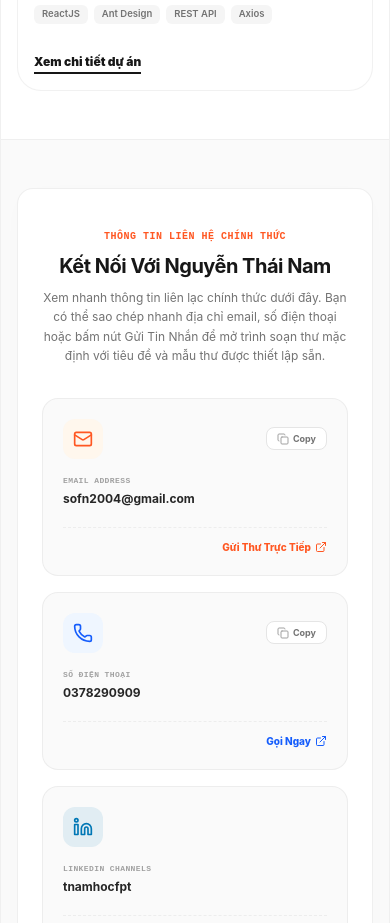
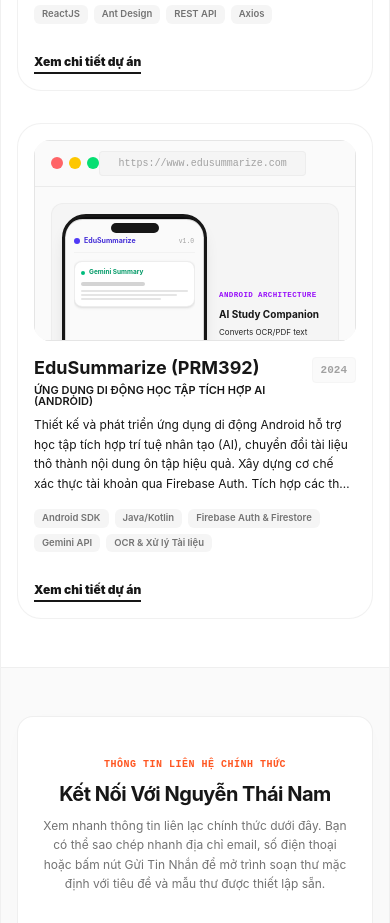
Before and after one commit to namt-fptu/portfolio_tnam, a React (Vite) app: page / in a window 390 px wide. Shown: the part 8400-9323 px from the top of the page. Built offline with nearby package versions, Linux system fonts and the light colour scheme.

Commit message:
feat: add PRM392 EduSummarize Android project details and mobile mockup to portfolio

```diff
--- a/src/components/SelectedWorks.tsx
+++ b/src/components/SelectedWorks.tsx
@@ -204,6 +204,8 @@
                           ? (language === "vi" ? "Lập trình viên SAP" : "SAP Developer")
                           : activeProject.id === "proj-2"
                           ? (language === "vi" ? "Lập trình viên Fullstack" : "Fullstack Developer")
+                          : activeProject.id === "proj-4"
+                          ? (language === "vi" ? "Lập trình viên Android" : "Android Developer")
                           : (language === "vi" ? "Lập trình viên Frontend" : "Frontend Developer")}
                       </span>
                     </div>
@@ -218,6 +220,8 @@
                           ? "ABAP, RAP unmanaged, CDS"
                           : activeProject.id === "proj-2"
                           ? "NextJS, Firebase, Tailwind"
+                          : activeProject.id === "proj-4"
+                          ? "Android SDK, Firebase, Gemini"
                           : "React, Antd, Axios, REST"}
                       </span>
                     </div>
@@ -273,6 +277,25 @@
                           <div className="flex items-center gap-2">
                             <Check className="w-4 h-4 text-emerald-600 bg-emerald-50 rounded-full p-0.5 shrink-0" />
                             <span>{language === "vi" ? "Cơ chế đáp ứng hoàn hảo trên mọi kích cỡ thiết bị" : "Optimized responsive layout scaling models"}</span>
+                          </div>
+                        </>
+                      ) : activeProject.id === "proj-4" ? (
+                        <>
+                          <div className="flex items-center gap-2">
+                            <Check className="w-4 h-4 text-emerald-600 bg-emerald-50 rounded-full p-0.5 shrink-0" />
+                            <span>{language === "vi" ? "Xác thực người dùng bảo mật bằng Firebase Auth" : "Secure authentication using Firebase Auth"}</span>
+                          </div>
+                          <div className="flex items-center gap-2">
+                            <Check className="w-4 h-4 text-emerald-600 bg-emerald-50 rounded-full p-0.5 shrink-0" />
+                            <span>{language === "vi" ? "Trích xuất OCR, tài liệu PDF, DOCX tự động" : "Automated OCR, PDF, and DOCX document parser"}</span>
+                          </div>
+                          <div className="flex items-center gap-2">
+                            <Check className="w-4 h-4 text-emerald-600 bg-emerald-50 rounded-full p-0.5 shrink-0" />
+                            <span>{language === "vi" ? "Sinh tóm tắt, flashcard, trắc nghiệm qua Gemini API" : "GenAI summaries, flashcards, & quizzes via Gemini"}</span>
+                          </div>
+                          <div className="flex items-center gap-2">
+                            <Check className="w-4 h-4 text-emerald-600 bg-emerald-50 rounded-full p-0.5 shrink-0" />
+                            <span>{language === "vi" ? "Thuật toán lặp lại ngắt quãng Leitner ôn tập" : "Leitner spaced repetition learning models"}</span>
                           </div>
                         </>
                       ) : (
--- a/src/components/WebMockup.tsx
+++ b/src/components/WebMockup.tsx
@@ -292,6 +292,97 @@
               <span>Available 24/7 Portal Support</span>
             </div>
           </div>
+        ) : type === "edusummarize" ? (
+          <div className="flex-1 flex items-center justify-center bg-neutral-100 p-2.5 rounded-xl border border-neutral-200/50">
+            {/* Phone Container */}
+            <div className="w-[145px] aspect-[9/18.5] bg-[#0c0c0d] border-[3px] border-neutral-850 rounded-[1.5rem] shadow-lg overflow-hidden flex flex-col relative shrink-0">
+
+              {/* Dynamic Island Notch */}
+              <div className="w-12 h-2.5 bg-neutral-900 rounded-full mx-auto absolute top-1.5 left-1/2 -translate-x-1/2 z-20" />
+
+              {/* App Screen */}
+              <div className="flex-1 bg-neutral-50 rounded-[1.1rem] overflow-hidden flex flex-col justify-between p-2 mt-0.5 relative border border-neutral-950/15">
+
+                {/* App Header */}
+                <div className="flex justify-between items-center pb-1.5 border-b border-neutral-200/40 text-[7px] mt-2">
+                  <div className="flex items-center gap-1 font-bold text-indigo-700">
+                    <div className="w-1.5 h-1.5 bg-indigo-600 rounded-sm"></div>
+                    <span>EduSummarize</span>
+                  </div>
+                  <span className="text-neutral-400 font-mono scale-90">v1.0</span>
+                </div>
+
+                {/* Main Body */}
+                <div className="flex-1 py-2 flex flex-col justify-between overflow-hidden gap-1.5">
+
+                  {/* Summary Result Card */}
+                  <div className="bg-white border border-neutral-200/70 p-1.5 rounded-lg shadow-sm space-y-1">
+                    <div className="flex items-center gap-1 text-emerald-600 font-bold text-[6.5px]">
+                      <div className="w-1 h-1 rounded-full bg-emerald-500"></div>
+                      <span>Gemini Summary</span>
+                    </div>
+                    <div className="h-1 w-16 bg-neutral-300 rounded"></div>
+                    <div className="space-y-0.5">
+                      <div className="h-0.5 w-full bg-neutral-200 rounded"></div>
+                      <div className="h-0.5 w-[90%] bg-neutral-200 rounded"></div>
+                      <div className="h-0.5 w-[75%] bg-neutral-200 rounded"></div>
+                    </div>
+                  </div>
+
+                  {/* Features quick grid */}
+                  <div className="grid grid-cols-2 gap-1">
+                    <div className="bg-white border border-neutral-200/50 p-1 rounded-md text-center flex flex-col justify-between items-center aspect-square">
+                      <span className="text-[12px]">🎴</span>
+                      <span className="text-[5px] font-bold text-neutral-600 leading-none">Flashcards</span>
+                      <div className="w-4 h-0.5 bg-indigo-200 rounded mt-0.5"></div>
+                    </div>
+                    <div className="bg-white border border-neutral-200/50 p-1 rounded-md text-center flex flex-col justify-between items-center aspect-square">
+                      <span className="text-[12px]">📝</span>
+                      <span className="text-[5px] font-bold text-neutral-600 leading-none">Practice Quiz</span>
+                      <div className="w-5 h-0.5 bg-purple-200 rounded mt-0.5"></div>
+                    </div>
+                  </div>
+
+                  {/* Audio note player mini bar */}
+                  <div className="bg-indigo-50 border border-indigo-100 rounded-md p-1 flex items-center justify-between">
+                    <div className="flex items-center gap-1">
+                      <span className="text-[7px]">🔊</span>
+                      <span className="text-[5px] font-mono text-indigo-700 font-bold font-semibold">Audio Note.mp3</span>
+                    </div>
+                    <div className="w-8 h-1 bg-indigo-200 rounded overflow-hidden">
+                      <div className="bg-indigo-600 h-full w-[60%]"></div>
+                    </div>
+                  </div>
+
+                </div>
+
+                {/* Navigation Bar bottom */}
+                <div className="border-t border-neutral-200/50 pt-1 flex justify-around items-center text-[7px] text-neutral-400 font-medium">
+                  <span className="text-indigo-600">🏠</span>
+                  <span>📚</span>
+                  <span>⚙️</span>
+                </div>
+
+              </div>
+
+            </div>
+
+            {/* Explanatory notes beside phone inside the card */}
+            <div className="flex-1 pl-3 text-neutral-800 flex flex-col justify-center gap-1.5 max-w-[200px]">
+              <span className="text-[7.5px] font-mono font-bold text-purple-600 uppercase tracking-wider block">ANDROID ARCHITECTURE</span>
+              <h4 className="text-[10px] lg:text-[11px] font-bold text-neutral-900 leading-tight">
+                AI Study Companion
+              </h4>
+              <p className="text-[8px] text-neutral-550 leading-relaxed font-sans font-normal">
+                Converts OCR/PDF text inputs into customized audio lectures, flashcards, and quizzes using the Google Gemini model.
+              </p>
+              <div className="flex gap-1 flex-wrap mt-0.5">
+                <span className="px-1.5 py-0.5 bg-purple-50 text-purple-600 rounded text-[6.5px] font-mono font-bold border border-purple-100">Firebase Auth</span>
+                <span className="px-1.5 py-0.5 bg-indigo-50 text-indigo-600 rounded text-[6.5px] font-mono font-bold border border-indigo-100">Firestore</span>
+              </div>
+            </div>
+
+          </div>
         ) : (
           // moovin layout
           <div className="flex-1 flex flex-col justify-between text-[#3d2719]">
--- a/src/data.ts
+++ b/src/data.ts
@@ -89,6 +89,19 @@
     bgColor: "bg-teal-50/50",
     link: "#",
     featured: true
+  },
+  {
+    id: "proj-4",
+    title: "EduSummarize (PRM392)",
+    category: "AI-Powered Android Learning Application",
+    period: "2024",
+    description: "Designed and developed an AI-powered Android learning application focused on transforming raw documents into structured revision materials. Built secure user authentication using Firebase Auth. Integrated OCR, PDF, and DOCX text-extraction pipelines to ingest diverse document formats. Connected the Google Gemini API to automatically generate content summaries, flashcards, and quizzes. Implemented a Leitner-system spaced repetition flashcard review interface and structured multiple-choice quiz boards. Saved text summaries and generated audio notes securely using Cloud Firestore and Firebase Storage.",
+    tags: ["Android SDK", "Java/Kotlin", "Firebase Auth & Firestore", "Gemini API", "OCR & Document Processing"],
+    mockImageUrl: "edusummarize",
+    accentColor: "from-purple-600 to-indigo-600",
+    bgColor: "bg-purple-50/50",
+    link: "#",
+    featured: false
   }
 ];
 
@@ -254,6 +267,19 @@
     bgColor: "bg-teal-50/50",
     link: "#",
     featured: true
+  },
+  {
+    id: "proj-4",
+    title: "EduSummarize (PRM392)",
+    category: "Ứng dụng di động học tập tích hợp AI (Android)",
+    period: "2024",
+    description: "Thiết kế và phát triển ứng dụng di động Android hỗ trợ học tập tích hợp trí tuệ nhân tạo (AI), chuyển đổi tài liệu thô thành nội dung ôn tập hiệu quả. Xây dựng cơ chế xác thực tài khoản qua Firebase Auth. Tích hợp các thư viện OCR, trích xuất text từ tệp PDF và DOCX. Kết nối trực tiếp với API Google Gemini để tự động sinh bản tóm tắt, bộ flashcard học tập và câu hỏi trắc nghiệm ôn tập. Triển khai giao diện học tập theo thẻ ghi nhớ (flashcard) hỗ trợ thuật toán ôn tập lặp lại ngắt quãng (Spaced Repetition) và bảng làm bài trắc nghiệm tính điểm. Lưu trữ bảo mật dữ liệu văn bản và các tệp âm thanh (audio) bài học thông qua Cloud Firestore và Firebase Storage.",
+    tags: ["Android SDK", "Java/Kotlin", "Firebase Auth & Firestore", "Gemini API", "OCR & Xử lý Tài liệu"],
+    mockImageUrl: "edusummarize",
+    accentColor: "from-purple-600 to-indigo-600",
+    bgColor: "bg-purple-50/50",
+    link: "#",
+    featured: false
   }
 ];
 
```
